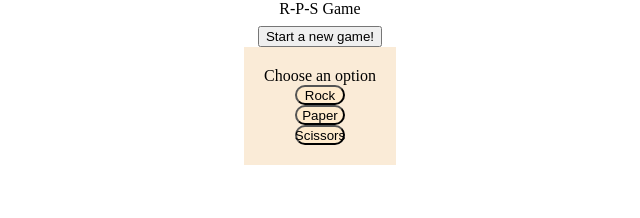
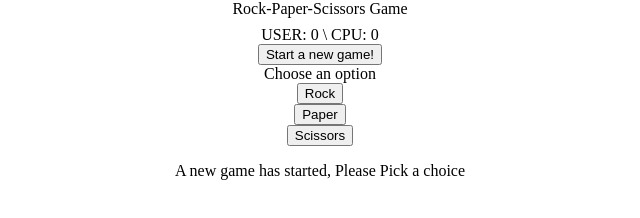
Before and after one commit to MSBasha93/rps-game, a plain HTML site: page index.html in a window 1280 px wide. Both pictures are taken after a click on the button "Start a new game!". Shown: the whole page, without its empty margins (320-960 px from the left). Drawn offline with Linux system fonts and the light colour scheme.

Commit message:
Add start game function
Created newGame fn and linked to newGameBtn.

```diff
--- a/index.html
+++ b/index.html
@@ -4,17 +4,17 @@
 <head>
     <meta charset="UTF-8">
     <meta name="viewport" content="width=device-width, initial-scale=1.0">
-    <title>R-P-S Game</title>
+    <title>Rock-Paper-Scissors Game</title>
     <link rel="stylesheet" type="text/css" href="styles.css">
-    <script src="script.js"></script>
+
 </head>
 
 <body>
     <div id="score"></div>
 
-    <button id="new-game">Start a new game!</button>
+    <button id="new-game" >Start a new game!</button>
 
-    <div class="choice">
+    <div id="choice">
         Choose an option
         <button id="rock">Rock</button>
         <button id="paper">Paper</button>
@@ -23,7 +23,7 @@
 
     <p id="announce"></p>
 
-
+    <script src="script.js"></script>
 </body>
 
 </html>
--- a/script.js
+++ b/script.js
@@ -3,7 +3,9 @@ Pseudocode:
 newGame{
     reset score to zero
     show choices
+    show score
     annouce start of game
+
 }
 
 While score < max {
@@ -24,7 +26,31 @@ If score = max {
 
 */
 
-
+let userScore=0;
+let userChoice="";
+let computerScore=0;
+let computerChoice="";
+const score = document.getElementById('score');
+const announce= document.getElementById("announce");
+const choices=document.getElementById('choice');
 const rock = document.getElementById('rock');
 const paper = document.getElementById('rock');
 const scissors = document.getElementById('scissors');
+const newGameBtn= document.getElementById('new-game');
+
+function newGame() {
+    userScore=0;
+    computerScore=0;
+    if (choices.style.display === "none") {
+        choices.style.display = "block"; //Show user choices
+      }
+    announce.innerText="A new game has started, Please Pick a choice";
+    score.innerText=`USER: ${userScore} \\ CPU: ${computerScore}`;
+}
+
+
+
+
+
+
+newGameBtn.addEventListener("click",newGame);
```
